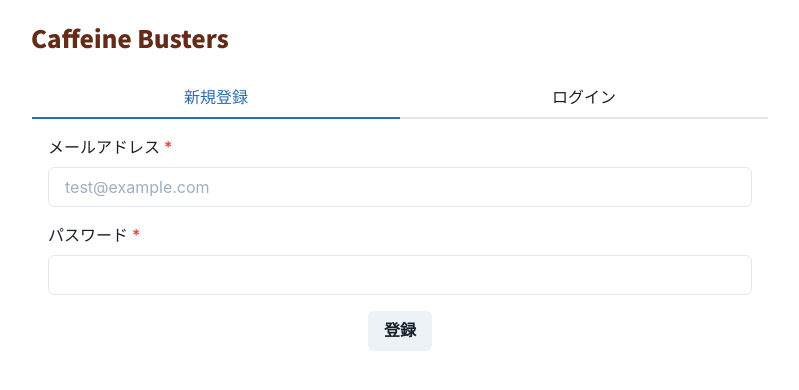
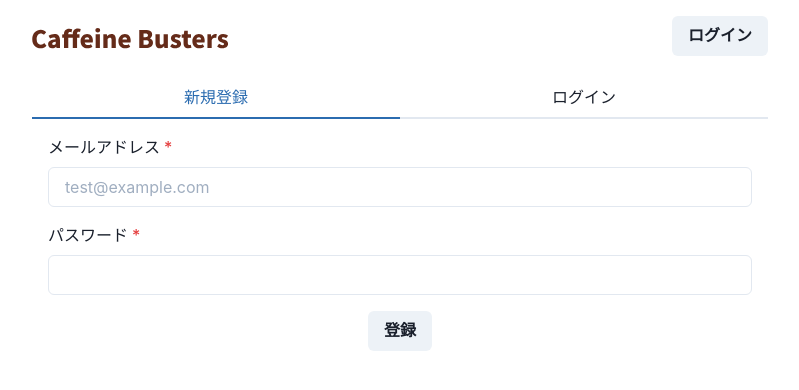
Before and after one commit to ritscc/hack-2021-1-b, a Next.js app: page /auth in a window 1280 px wide. Shown: the top 390 px of the page, without its empty margins (240-1039 px from the left). Built offline with nearby package versions, Linux system fonts and the light colour scheme; no server answers.

Commit message:
redirect after signed in

```diff
--- a/src/components/Header.tsx
+++ b/src/components/Header.tsx
@@ -4,11 +4,16 @@ import { useUser } from "../lib/user";
 import { Link } from "./Link";
 import { Logo } from "./Logo";
 import firebase from "firebase";
+import { useRouter } from "next/router";
+import NextLink from "next/link";
 
 const signOut = () => firebase.auth().signOut();
 
 export const Header: VFC = () => {
   const userState = useUser();
+
+  const router = useRouter();
+
   return (
     <Flex as="header">
       <Heading color="orange.900" fontSize="3xl">
@@ -20,6 +25,13 @@ export const Header: VFC = () => {
       {userState.state === "LOADED" && (
         <Button onClick={signOut}>ログアウト</Button>
       )}
+      {userState.state === "UNAUTHORIZED" && (
+        <NextLink
+          href={`/auth?redirect=${encodeURIComponent(router.pathname)}`}
+        >
+          <Button as="a">ログイン</Button>
+        </NextLink>
+      )}
     </Flex>
   );
 };
--- a/src/pages/auth.tsx
+++ b/src/pages/auth.tsx
@@ -17,15 +17,36 @@ import firebase from "firebase/app";
 import { SignUpForm } from "../components/SignUpForm";
 import { SignInForm } from "../components/SignInForm";
 import NextLink from "next/link";
+import Router from "next/router";
+
+const getRedirectQuery = (): string => {
+  const redirectQuery = Router.query.redirect;
+
+  // when `redirect` query is not set, redirect to "/"
+  if (redirectQuery === undefined) {
+    return "/";
+  }
+
+  // with `?redirect=hoge&redirect=fuga` query, redirect to `hoge`
+  if (Array.isArray(redirectQuery)) {
+    return redirectQuery[0];
+  }
+
+  return redirectQuery;
+};
 
 const signUp = async (data: { email: string; password: string }) => {
   await firebase
     .auth()
     .createUserWithEmailAndPassword(data.email, data.password);
+
+  Router.push(getRedirectQuery());
 };
 
 const signIn = async (data: { email: string; password: string }) => {
   await firebase.auth().signInWithEmailAndPassword(data.email, data.password);
+
+  Router.push(getRedirectQuery());
 };
 
 const LoginPage: NextPage = () => {
```
